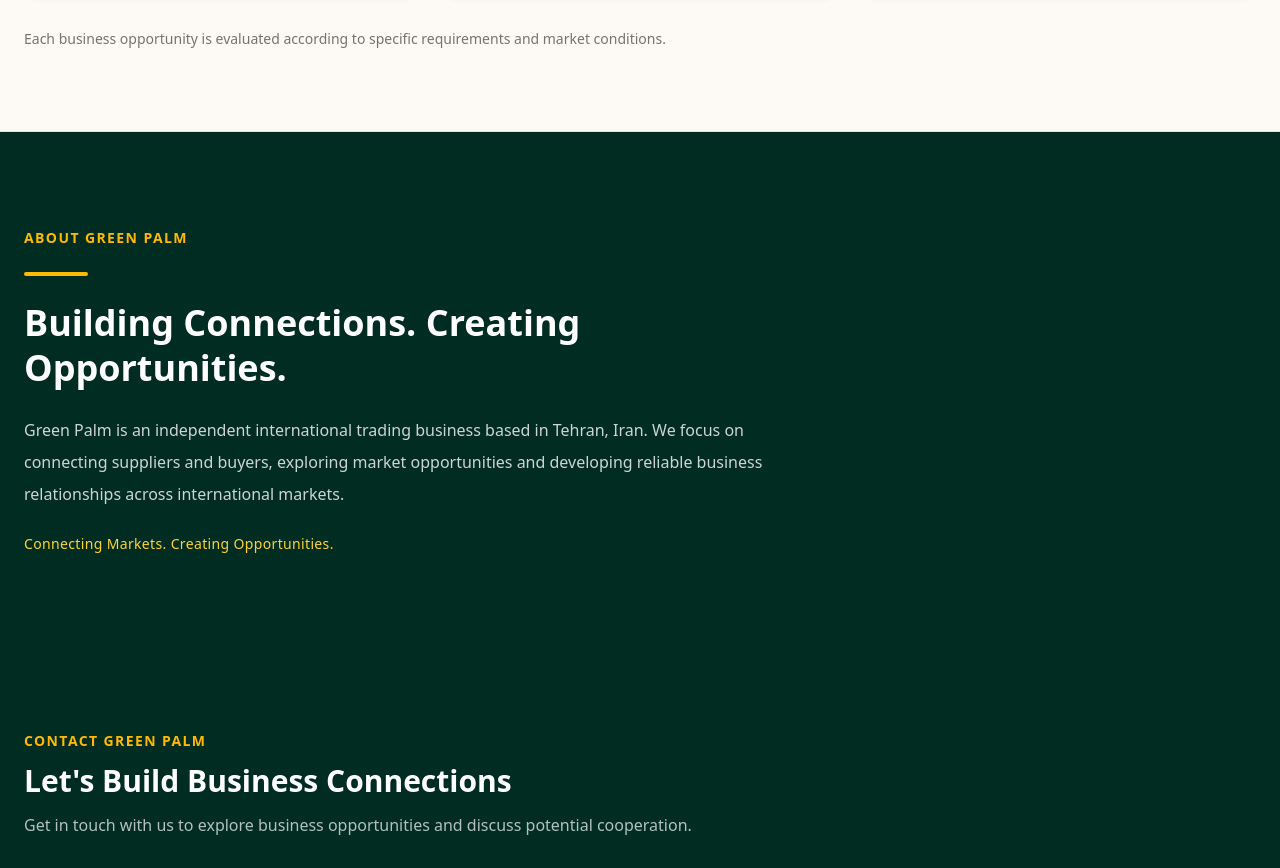
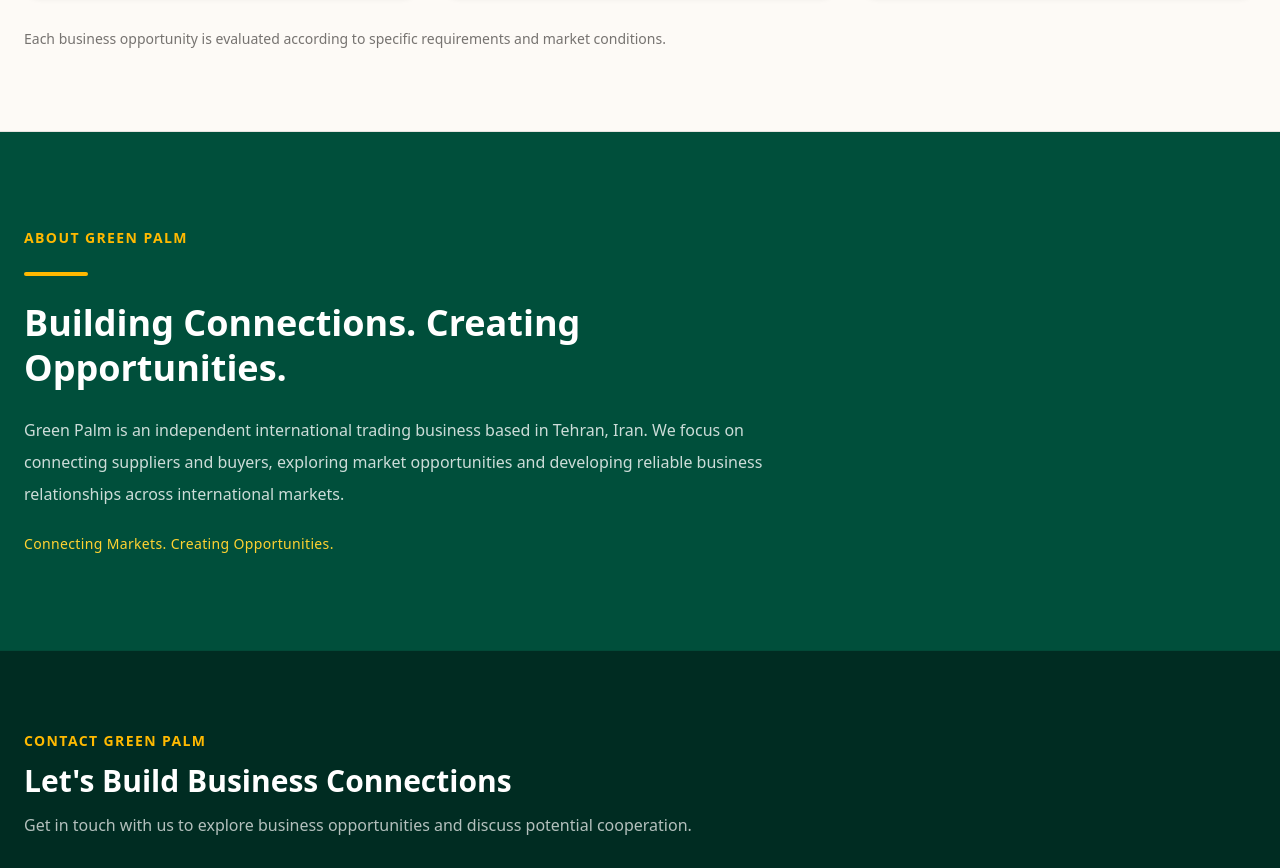
Before and after one commit to mehdifadavi-creator/company-website1, a plain HTML site: page index.html in a window 1280 px wide. Shown: the part 2220-3088 px from the top of the page. Drawn offline with nearby package versions, Linux system fonts and the light colour scheme.

Commit message:
Update index.html

```diff
--- a/index.html
+++ b/index.html
@@ -250,7 +250,7 @@
 
 <!-- ───── About Green Palm ───── -->
 
-<section class="border-b border-ink/10 bg-emerald-950">
+<section class="border-b border-ink/10 bg-emerald-900">
   <div class="mx-auto flex max-w-7xl flex-col gap-6 px-6 py-24">
 
     <h2 class="text-sm font-semibold uppercase tracking-widest text-amber-400">
```
